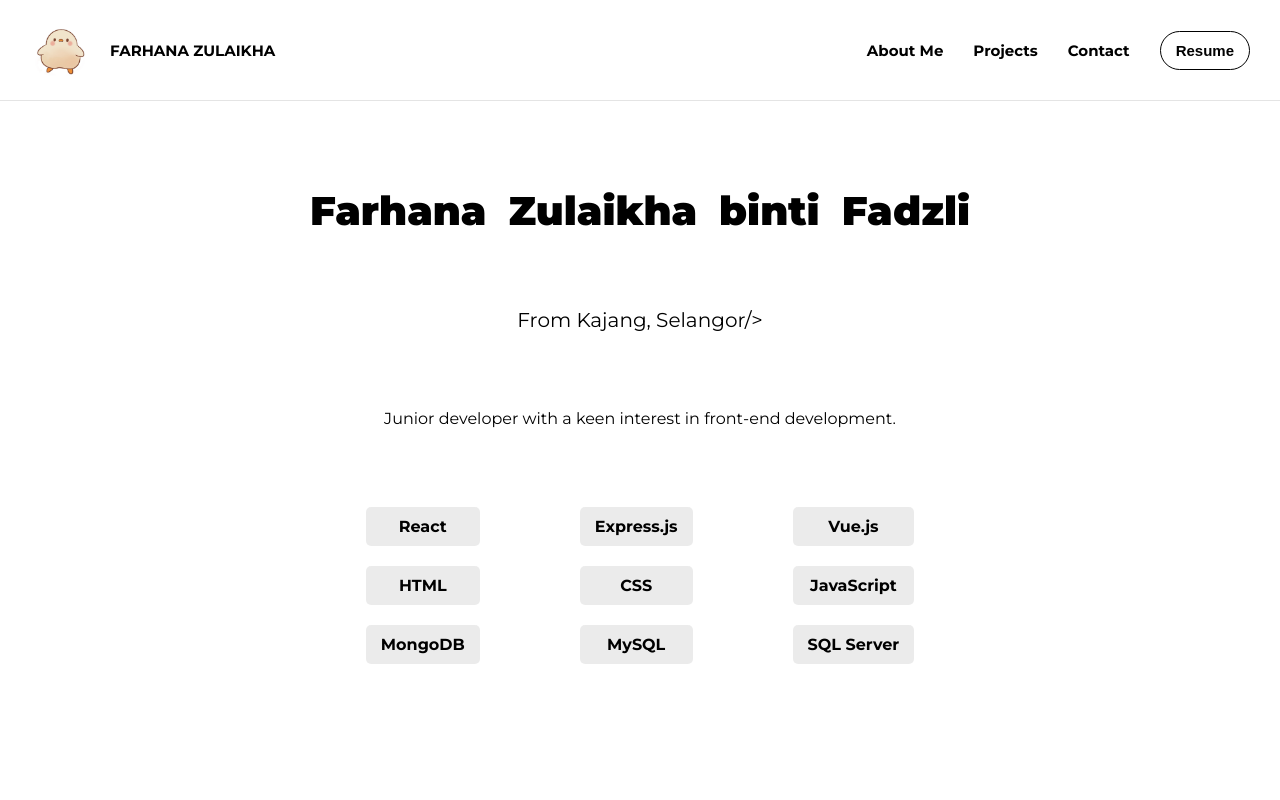
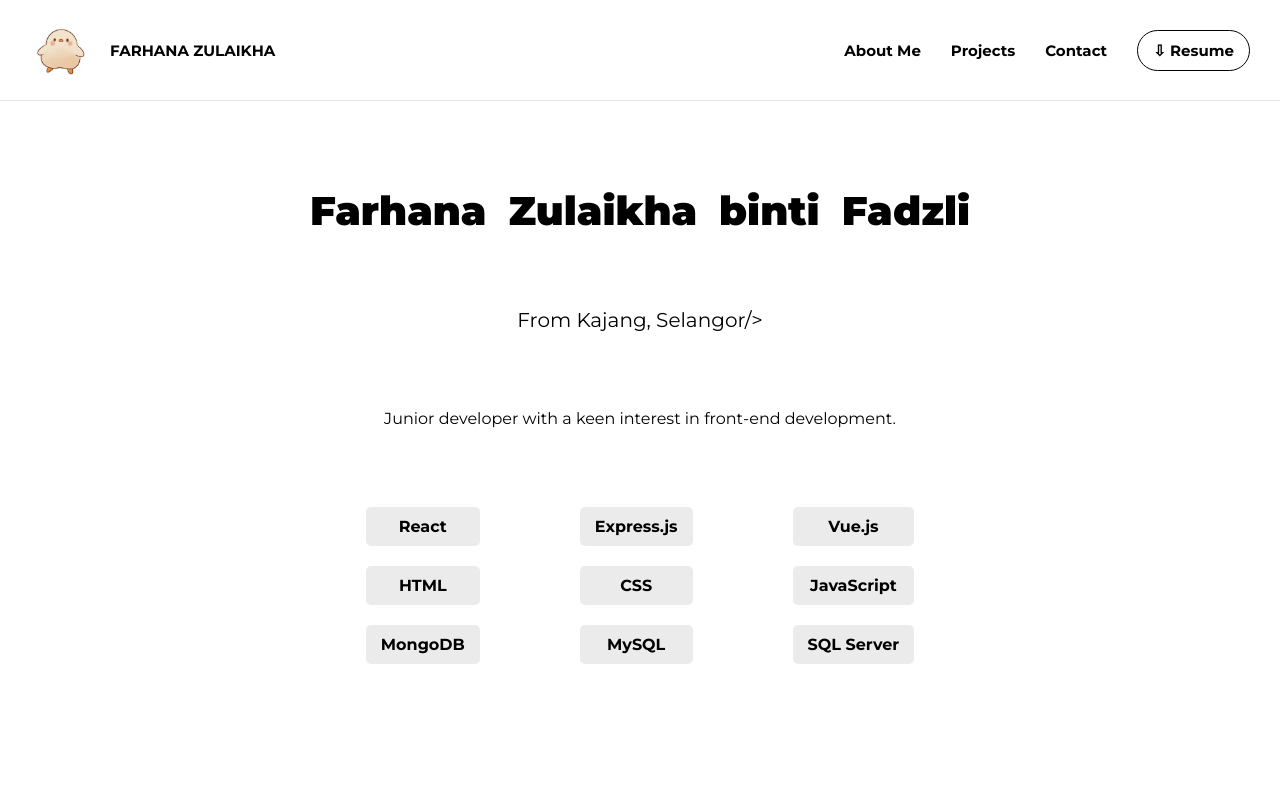
Before and after one commit to farhanazulaikha/my-portfolio, a React (Vite) app: page / in a window 1280 px wide. Shown: the top 800 px of the page. Built offline with nearby package versions, Linux system fonts and the light colour scheme.

Commit message:
make resume button downloadable

```diff
--- a/src/assets/styles/header.css
+++ b/src/assets/styles/header.css
@@ -53,9 +53,10 @@ header {
     }
 }
 
-.resume-button {
+.resume-link {
+    text-decoration: none;
     margin-right: 30px;
-    border-radius: 50px;
+    border-radius: 30px;
     border: 1px solid black;
     font-weight: 700;
     color: black;
@@ -87,7 +88,7 @@ header {
     cursor: pointer;
 }
 
-.nav-menu {
+.nav-menu-open {
     cursor: pointer;
     background: #fff;
     position: fixed;
@@ -96,8 +97,6 @@ header {
     width: 100%;
     height: 100%;
     min-height: 40rem;
-    /* transform: translateX(-100%); */
-    /* transition: transform 0.5s; */
     display: flex;
     align-items: center;
     justify-content: center;
--- a/src/routes/HeaderRoute.jsx
+++ b/src/routes/HeaderRoute.jsx
@@ -1,8 +1,8 @@
 import { useState } from "react";
 import { Link } from "react-scroll";
-import Button from "../components/Button";
 import { GiHamburgerMenu } from "react-icons/gi";
 import { IoCloseCircleOutline } from "react-icons/io5";
+import farhanaResume from '../assets/pdf/FARHANAZULAIKHA_RESUME.pdf'
 
 export default function HeaderRoute() {
 
@@ -45,10 +45,10 @@ export default function HeaderRoute() {
                 >
                         Contact
                 </Link>
-                <Button buttonStyle={'resume-button'}>Resume</Button>
+                <a className="resume-link" href={farhanaResume} download="FARHANAZULAIKHA_RESUME.pdf" target="_blank">&#8681; Resume</a>
             </div>
             { open ?
-                <div className="nav-menu">
+                <div className="nav-menu-open">
                     <div className="nav-menu-close"><button className="close-menu-button" onClick={handleMenu}><IoCloseCircleOutline /></button></div>
                     <div className="nav-menu-link">
                         <Link
```
Also changed, not shown: 1 other file (tests, documents, lock files or other folders).
